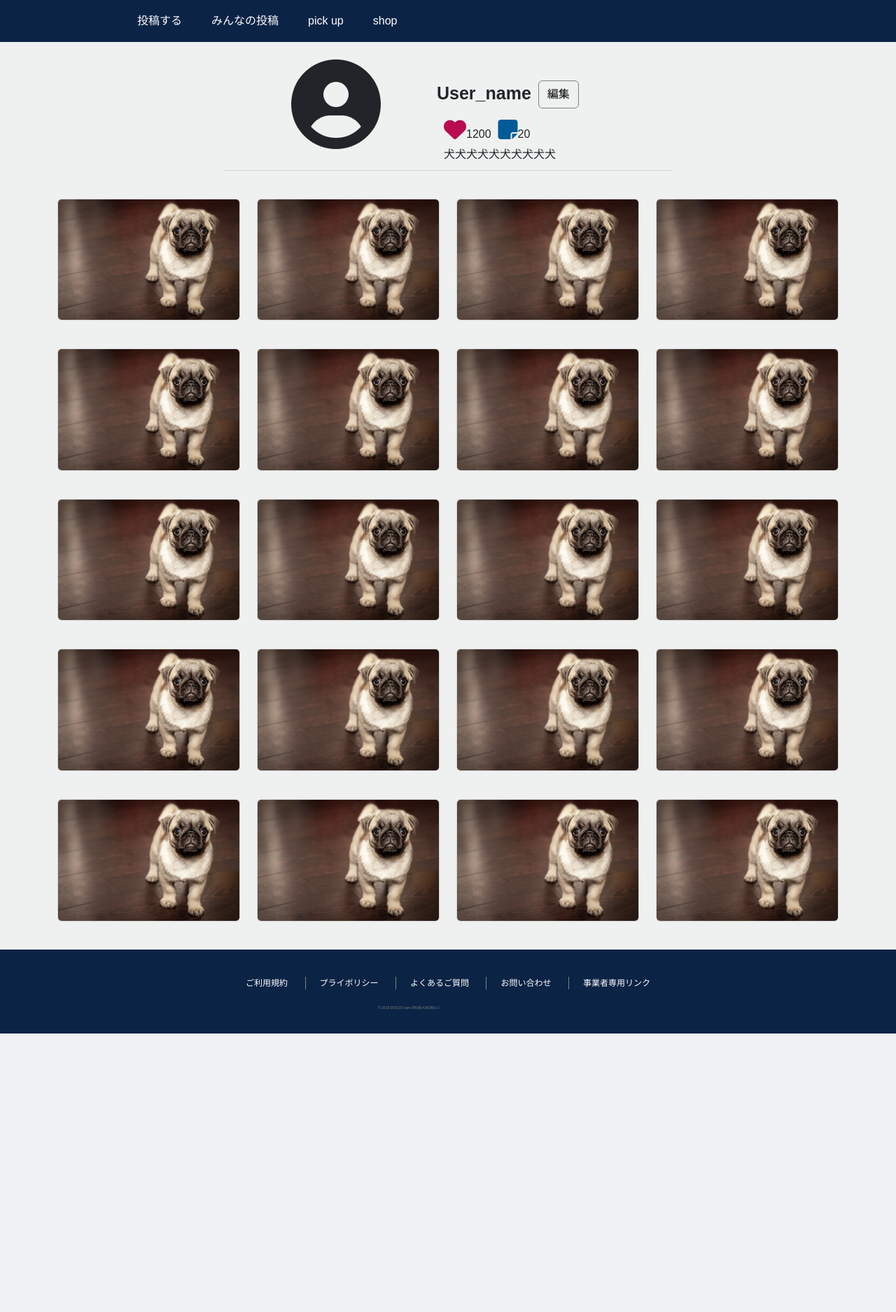
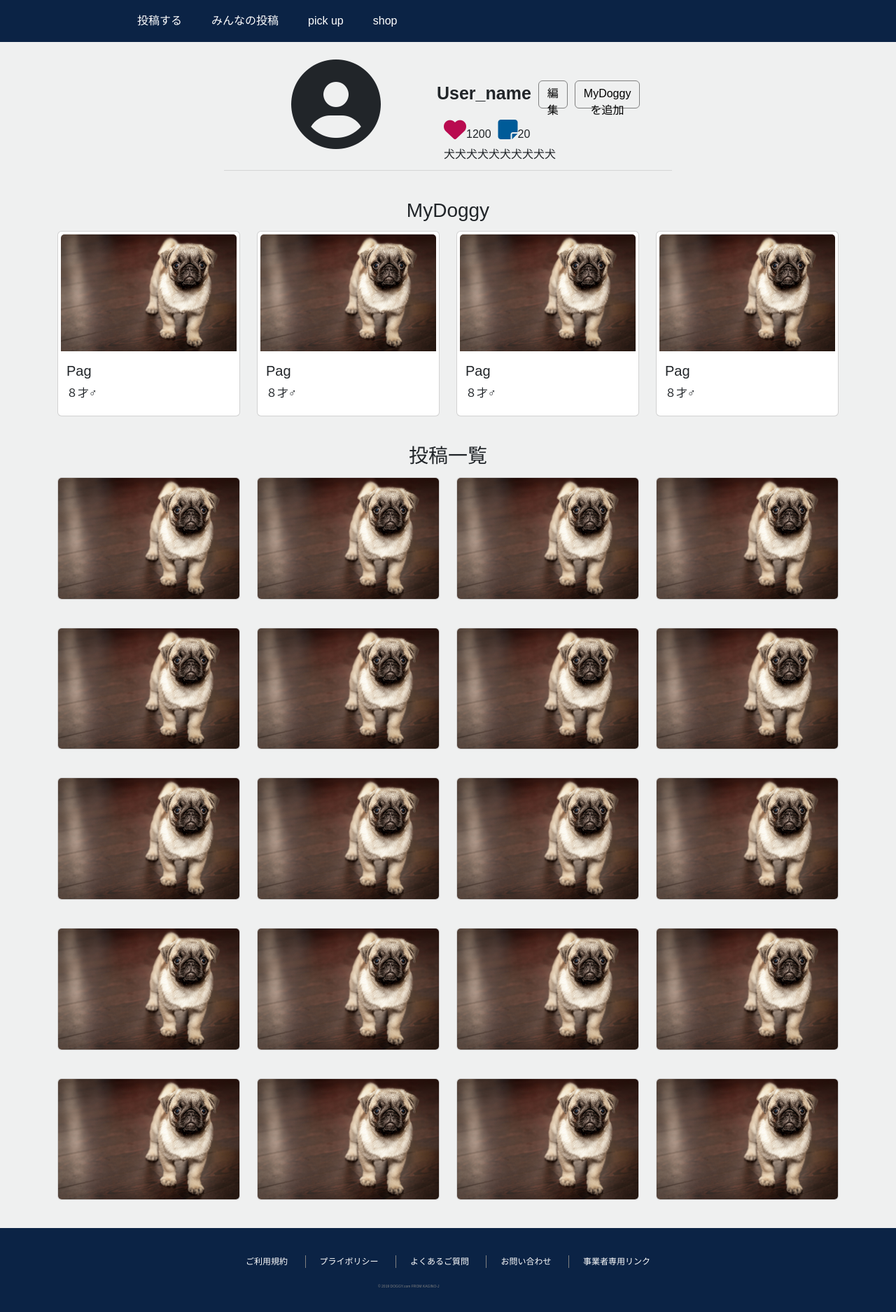
Before and after one commit to panage-jp/doggy.com, a Rails app: page /user_show in a window 1280 px wide. Shown: the part 103-1978 px from the top of the page at 70% size. Before the commit the page ends 1580 px from the top, so only its background shows below. Run offline with Rails 7, Linux system fonts and the light colour scheme; style sheets or scripts are compiled from the project's sources; some libraries are stand-ins or nearby versions.

Commit message:
edit some views

```diff
--- a/app/assets/javascripts/user.js
+++ b/app/assets/javascripts/user.js
@@ -7,4 +7,8 @@ $(document).on('turbolinks:load', function () {
   $("#file_image").click(function () {
     $("#file_image_input").trigger('click');
   });
+
+  $("#dog_image").click(function () {
+    $("#dog_image_input").trigger('click');
+  });
 });
--- a/app/assets/stylesheets/header.scss
+++ b/app/assets/stylesheets/header.scss
@@ -96,6 +96,13 @@
     border: solid #E4E4E4 1px;
   }
 
+  input {
+    width: 30vw;
+    border-radius: 5px;
+    border: solid #E4E4E4 1px;
+    margin-bottom: 5px;
+  }
+
   .list_nav {
     margin: 0 auto;
     width: 75%;
--- a/app/assets/stylesheets/user_show.scss
+++ b/app/assets/stylesheets/user_show.scss
@@ -64,6 +64,11 @@
 
     .main__posts {
       padding-top: 40px;
+
+      h3 {
+        text-align: center;
+        padding-bottom: 5px;
+      }
     }
 
 
--- a/app/views/notes/_header.html.erb
+++ b/app/views/notes/_header.html.erb
@@ -43,7 +43,7 @@
         </li>
       </ul>
 
-      <div class="modal fade" id="myModal" tabindex="-1" role="dialog" aria-labelledby="myModalLabel">
+      <div class="modal fade" id="myModal2" tabindex="-1" role="dialog" aria-labelledby="myModalLabel">
         <div class="modal-dialog" role="document">
           <div class="modal-content">
             <div class="modal-header">
@@ -63,7 +63,7 @@
         </div>
       </div>
 
-      <div class="modal fade" id="myModal2" tabindex="-1" role="dialog" aria-labelledby="myModalLabel">
+      <div class="modal fade" id="myModal" tabindex="-1" role="dialog" aria-labelledby="myModalLabel">
         <div class="modal-dialog" role="document">
           <div class="modal-content">
             <div class="modal-header">
@@ -74,12 +74,15 @@
             </div>
             <div class="modal-body">
               <textarea rows="8" placeholder="テキスト"></textarea>
+              <div>
+                <input placeholder="#タグを追加"></input>
+              </div>
               <div class="posted_images">
               </div>
               <div class="post__form-image">
                 <button type="button" class="btn btn-light" id="image_post">画像を追加</button>
                 <input type="file" name="image_file[]" multiple="multiple" id="image_post_input" class="hide"></input>
-                <button type="button" class="btn btn-light">タグを追加</button>
+                <button type="button" class="btn btn-light">MyDoggyを選択</button>
               </div>
             </div>
             <div class="modal-footer">
--- a/app/views/notes/user_show.html.erb
+++ b/app/views/notes/user_show.html.erb
@@ -8,6 +8,8 @@
           <div class="name">
             <p>User_name</p>
             <button type="button" class="btn btn-primary" data-toggle="modal" data-target="#myModal-edit">編集</button>
+            <button type="button" class="btn btn-primary" data-toggle="modal"
+              data-target="#myModal-add">MyDoggyを追加</button>
           </div>
           <div class="info">
             <div><i class="fas fa-heart fa-2x"></i>1200</div>
@@ -56,8 +58,83 @@
         </div>
       </div>
 
+
+      <div class="modal fade" id="myModal-add" tabindex="-1" role="dialog" aria-labelledby="myModalLabel">
+        <div class="modal-dialog" role="document">
+          <div class="modal-content">
+            <div class="modal-header">
+              <h5 class="modal-title" id="exampleModalLabel">MyDoggyを追加</h5>
+              <button type="button" class="close" data-dismiss="modal" aria-label="閉じる">
+                <span aria-hidden="true">&times;</span>
+              </button>
+            </div>
+            <div class="modal-body">
+              <i class="fas fa-image fa-2x" id="dog_image"></i>
+              <input type="file" id="dog_image_input" class="hide"></input>
+              <p>Doggyネーム</p>
+              <input placeholder="Doggy_name"></input>
+              <p>プロフィール</p>
+              <textarea rows="5" placeholder=""></textarea>
+              <p>犬種を選択</p>
+              <input placeholder="検索"></input>
+
+            </div>
+            <div class="modal-footer">
+              <button type="button" class="btn btn-secondary" data-dismiss="modal">閉じる</button>
+              <button type="button" class="btn btn-primary">追加</button>
+            </div>
+          </div>
+        </div>
+      </div>
+
     </div>
     <div class="main__posts container">
+      <div>
+        <h3>MyDoggy</h3>
+      </div>
+      <div class="row">
+        <div class="col-sm-6 col-md-3">
+          <div class="card img-thumbnail">
+            <img class="card-img-top" src="/assets/pag.jpg" alt="画像">
+            <div class="card-body px-2 py-3">
+              <h5 class="card-title">Pag</h5>
+              <p class="card-text">８才♂</p>
+            </div>
+          </div>
+        </div>
+        <div class="col-sm-6 col-md-3">
+          <div class="card img-thumbnail">
+            <img class="card-img-top" src="/assets/pag.jpg" alt="画像">
+            <div class="card-body px-2 py-3">
+              <h5 class="card-title">Pag</h5>
+              <p class="card-text">８才♂</p>
+            </div>
+          </div>
+        </div>
+        <div class="col-sm-6 col-md-3">
+          <div class="card img-thumbnail">
+            <img class="card-img-top" src="/assets/pag.jpg" alt="画像">
+            <div class="card-body px-2 py-3">
+              <h5 class="card-title">Pag</h5>
+              <p class="card-text">８才♂</p>
+
+            </div>
+          </div>
+        </div>
+        <div class="col-sm-6 col-md-3">
+          <div class="card img-thumbnail">
+            <img class="card-img-top" src="/assets/pag.jpg" alt="画像">
+            <div class="card-body px-2 py-3">
+              <h5 class="card-title">Pag</h5>
+              <p class="card-text">８才♂</p>
+            </div>
+          </div>
+        </div>
+
+      </div>
+      <div>
+        <h3>投稿一覧</h3>
+      </div>
       <div class="row">
         <div class="col-sm-6 col-md-3">
           <a href="/tweet_show" class="card">
```
